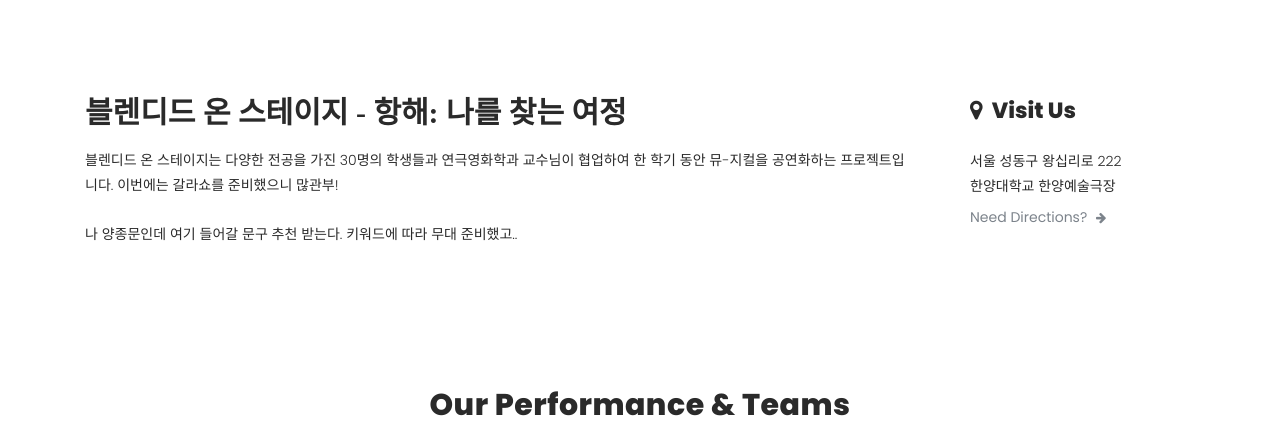
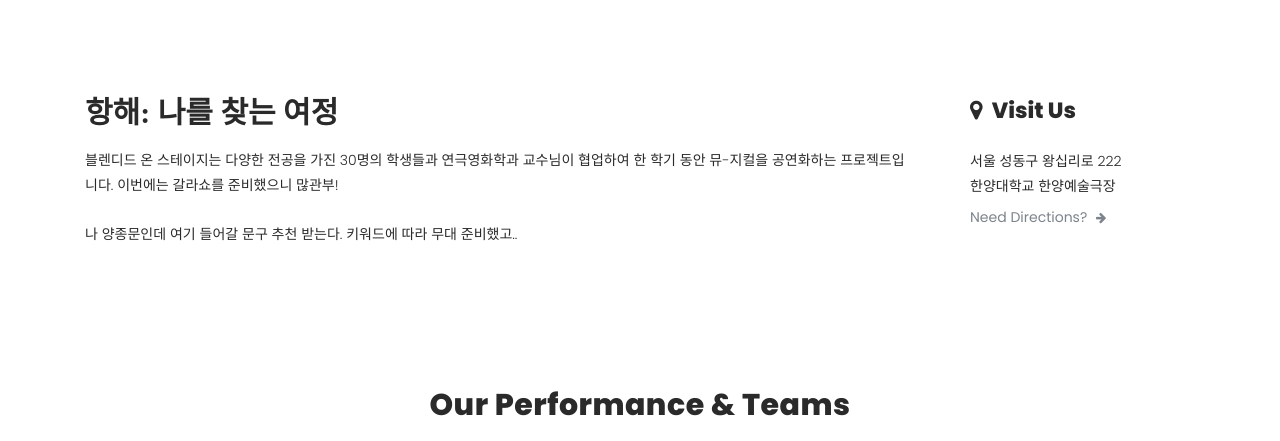
Before and after one commit to sheepbelldoor/Blended_On_Stage-website, a plain HTML site: page index.html in a window 1280 px wide. Shown: the part 827-1268 px from the top of the page. Drawn offline with Linux system fonts and the light colour scheme; a web font is replaced by a local one.

Commit message:
Update index.html

```diff
--- a/index.html
+++ b/index.html
@@ -106,7 +106,7 @@ https://www.tooplate.com/view/2125-artxibition
             <div class="row">
                 <div class="col-lg-9">
                     <div class="left-content">
-                        <h4>블렌디드 온 스테이지 - 항해: 나를 찾는 여정</h4>
+                        <h4>항해: 나를 찾는 여정</h4>
                         <p> 블렌디드 온 스테이지는 다양한 전공을 가진 30명의 학생들과 연극영화학과 교수님이 협업하여 한 학기 동안 뮤-지컬을 공연화하는 프로젝트입니다.
                             이번에는 갈라쇼를 준비했으니 많관부!
                         </p>
```
